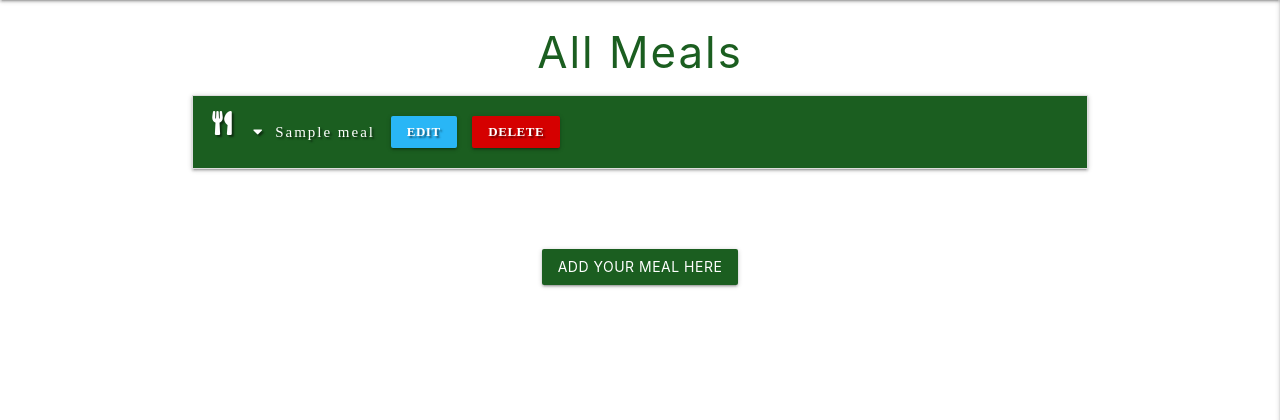
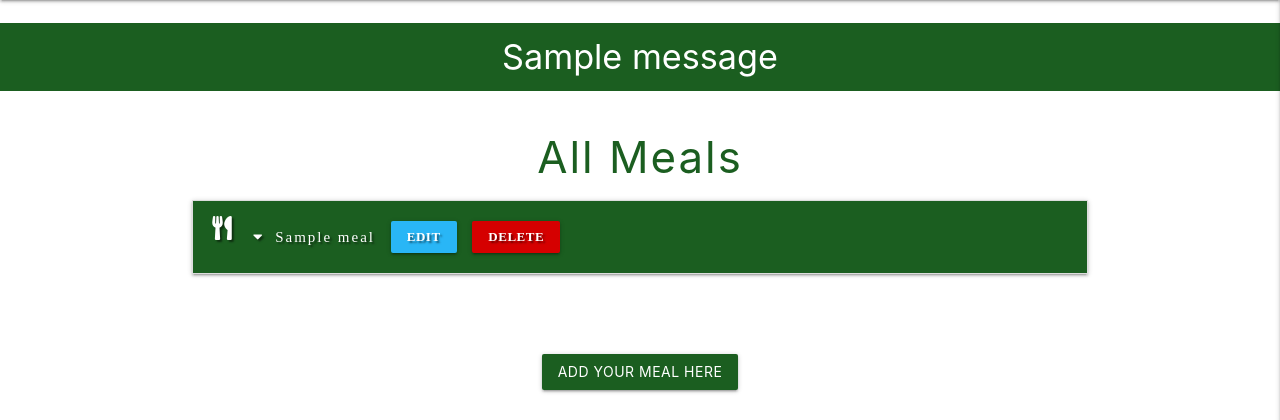
Before and after one commit to phillrutherford/veggie-delights, a Flask app: page / in a window 1280 px wide. Shown: the part 64-484 px from the top of the page. Run offline with Flask 2, Linux system fonts and the light colour scheme; one stand-in notice (Sample message) is shown; a database or web service that is not in the repository returns one stand-in record (values such as "Sample title"); some libraries are stand-ins or nearby versions; some web fonts are replaced.

Commit message:
final commit, project complete

```diff
--- a/app.py
+++ b/app.py
@@ -42,6 +42,7 @@ def add_meal():
     meals = mongo.db.meals.find().sort("meal_name", 1)
     return render_template("add_meal.html", meals=meals)
 
+
 @app.route("/edit_meal/<meal_id>", methods=["GET", "POST"])
 def edit_meal(meal_id):
     if request.method == "POST":
@@ -57,6 +58,7 @@ def edit_meal(meal_id):
     meals = mongo.db.meals.find().sort("meal_name", 1)
     return render_template("edit_meal.html", meals=meals, meal=meal)
 
+
 @app.route("/delete_meal/<meal_id>")
 def delete_meal(meal_id):
     mongo.db.meals.remove({"_id": ObjectId(meal_id)})
--- a/templates/base.html
+++ b/templates/base.html
@@ -12,7 +12,6 @@
     {% endblock %}
 
     <title>Veggie Delights</title>
-
 </head>
 
 
@@ -34,6 +33,18 @@
 		</ul>
     </header>
 
+      <section>
+        <!-- flash messages -->
+        {% with messages = get_flashed_messages() %}
+            {% if messages %}
+                {% for message in messages %}
+                    <div class="row flashes">
+                        <h4 class="white-text green darken-4 center-align">{{ message }}</h4>
+                    </div>
+                {% endfor %}
+            {% endif %}
+        {% endwith %}
+    </section>
 
     <main class="container">
 
```
Also changed, not shown: README.md, wireframes/desktop-aboutus.png (added), wireframes/desktop-addmeal.png (added), wireframes/desktop-homepage.png (added), wireframes/desktop-mealspage.png (added), wireframes/desktop-updatedhomepage.png (added), wireframes/mobile-addmeal.png (added), wireframes/mobile-homepage.png (added).
